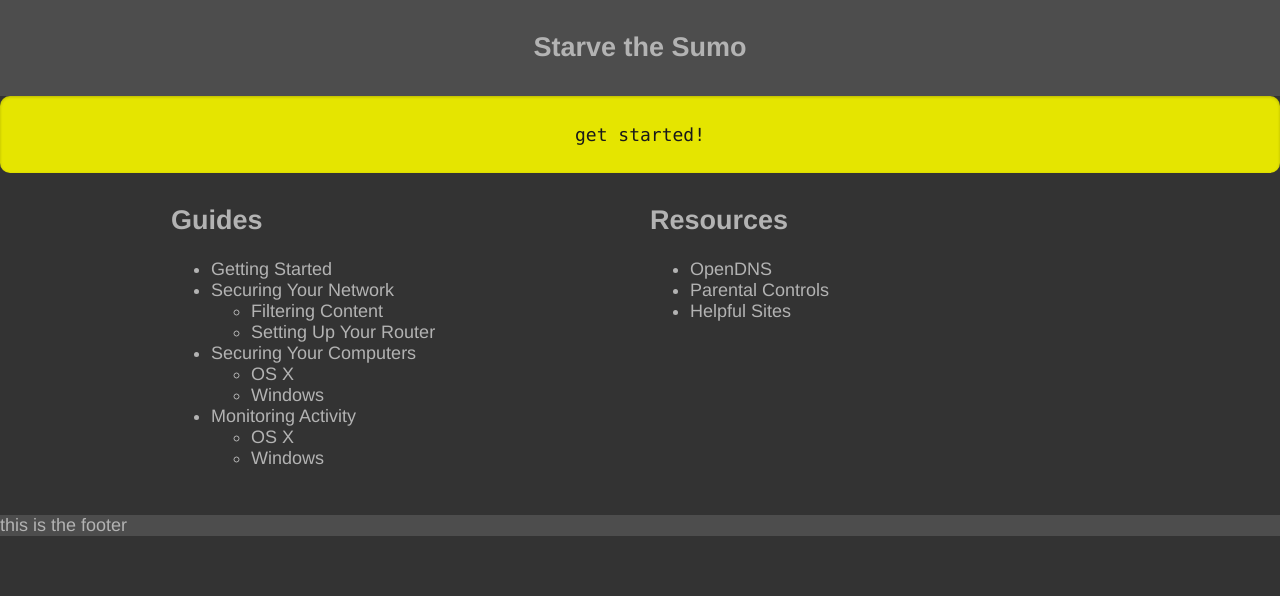
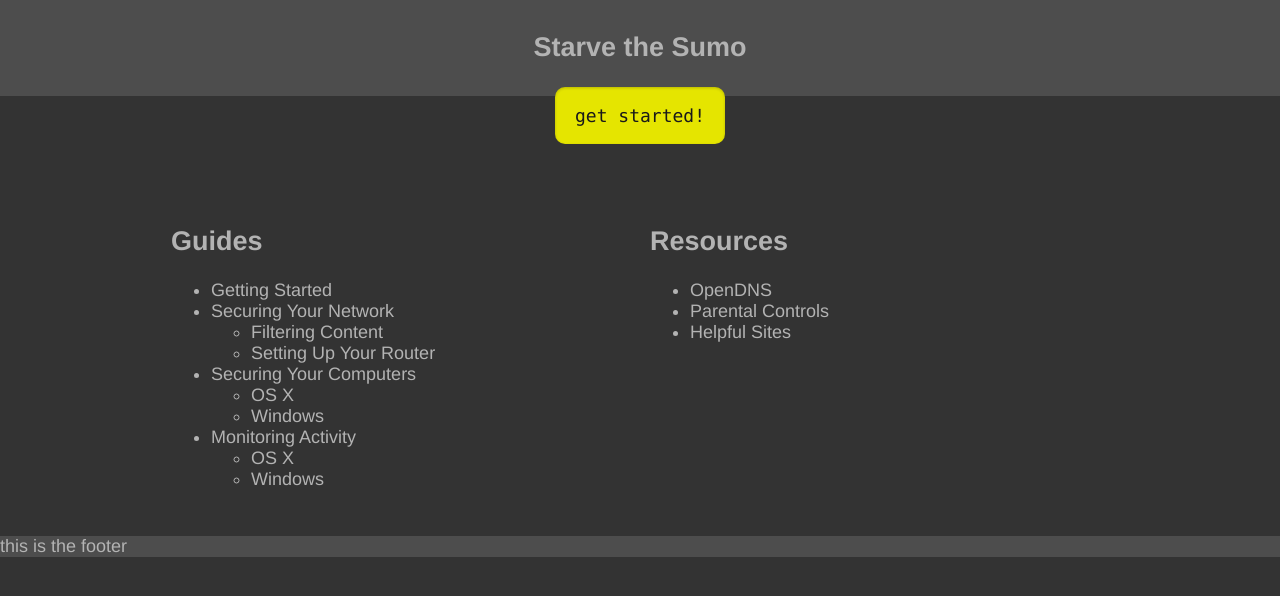
Before and after one commit to rshurts/starvethesumo, a Jekyll site: the page built from index.html, in a window 1280 px wide. Shown: the top 596 px of the page. Built offline with Jekyll 4.4.1, drawn with Linux system fonts in a browser that asks for light colours.

Commit message:
Center get started button

```diff
--- a/css/main.css
+++ b/css/main.css
@@ -29,8 +29,15 @@ footer {
   background: #4d4d4d;
 }
 
+.main{
+  text-align: center;
+}
+
 .launch {
   text-align: center;
+  display: inline-block;
+  margin: -40px 0 40px 0;
+  padding: 0 20px 0 20px;
   font-family: Menlo, Consolas, "Courier New", Courier, "Liberation Mono", monospace;
   color: #191919;
   background: #e5e500;
--- a/index.html
+++ b/index.html
@@ -11,10 +11,12 @@ title: Starve the Sumo
   </div>
 </section>
 
-<section class="launch">
+<section class="main">
   <div class="grid">
     <div class="unit whole center-on-mobiles">
-      <p>get started!</p>
+      <div class="launch">
+        <p>get started!</p>
+      </div>
     </div>
   </div>
 </section>
```
